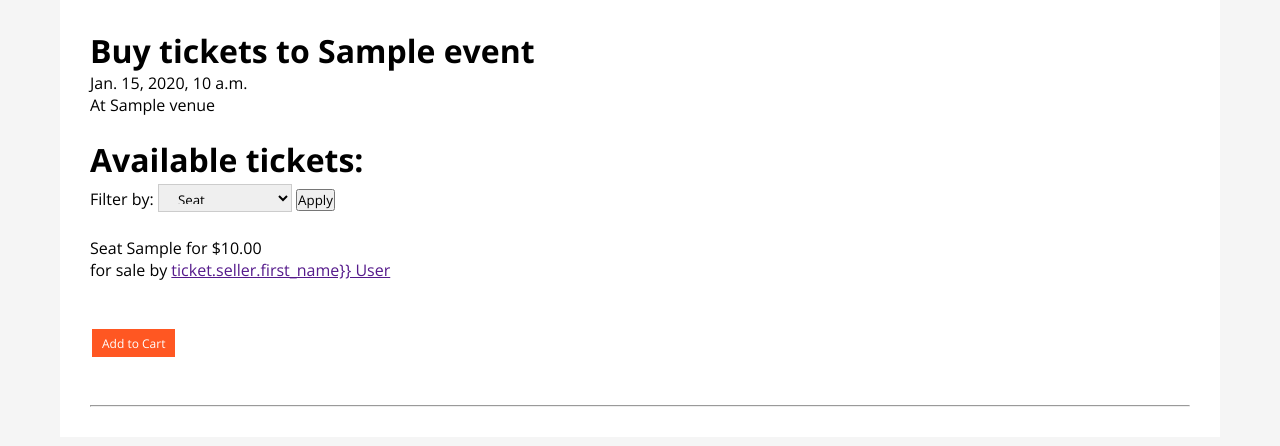
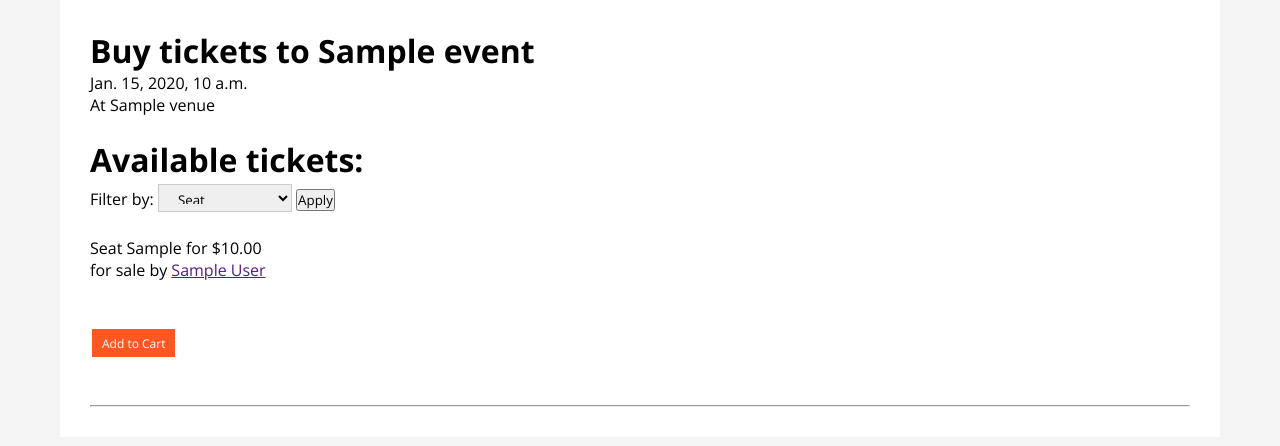
Before and after one commit to jpdoherty90/Project_Week, a Django app: page /buy/1 in a window 1280 px wide. Shown: the part 81-527 px from the top of the page. Run offline with Django 3.2, Linux system fonts and the light colour scheme; tables that the repository leaves empty hold one stand-in row (values such as "Sample post").

Commit message:
fixed a small bug

```diff
--- a/apps/stubhub/templates/stubhub/buy_tix.html
+++ b/apps/stubhub/templates/stubhub/buy_tix.html
@@ -35,7 +35,7 @@
         {% for ticket in available_tix %}
             <br>
             <p>Seat {{ ticket.seat }} for ${{ ticket.price}}</p>
-            <p>for sale by <a href="">ticket.seller.first_name}} {{ticket.seller.last_name}}</a></p>
+            <p>for sale by <a href="">{{ticket.seller.first_name}} {{ticket.seller.last_name}}</a></p>
             <br>
             <form action="/add_to_cart" method="POST">
                     {% csrf_token %}
```
